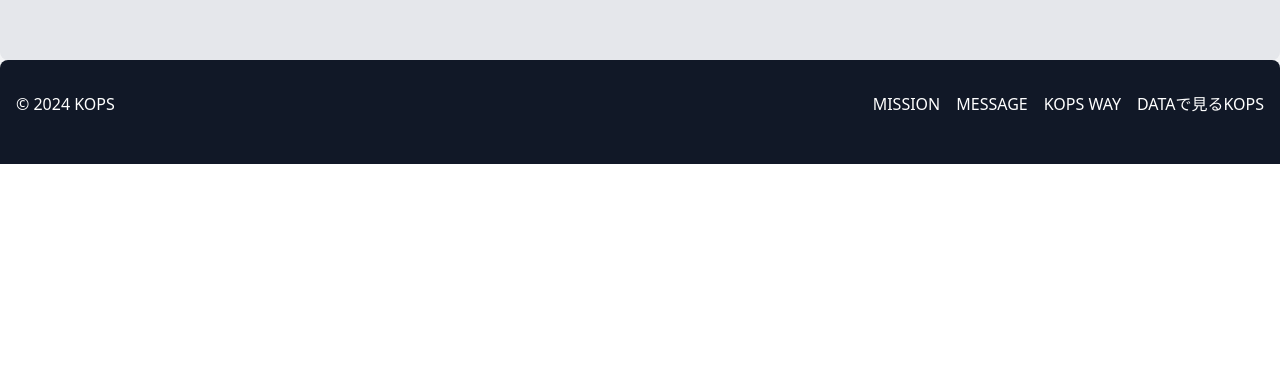
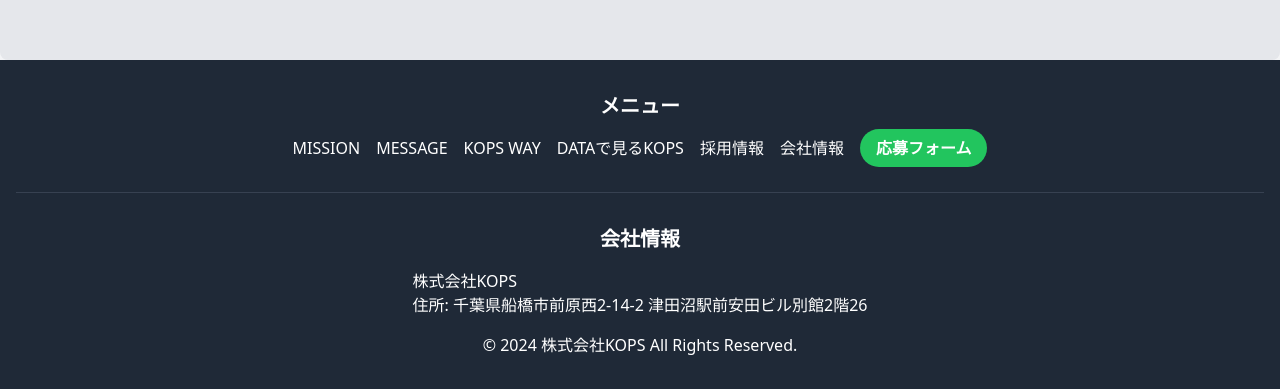
Before and after one commit to h-magome/kops-nuxt-project, a Nuxt app: page / in a window 1280 px wide. Shown: the part 6692-7081 px from the top of the page. Before the commit the page ends 6856 px from the top, so only its background shows below. Built offline with nearby package versions, Linux system fonts and the light colour scheme.

Commit message:
フッターを修正した

```diff
--- a/pages/index.vue
+++ b/pages/index.vue
@@ -133,7 +133,7 @@
             </div>
           </div>
         </div>
-        <div class="text-center">
+          <div class="text-center">
           <a href="#mission" class="bg-green-500 hover:bg-green-600 text-white font-bold py-3 px-6 rounded-full text-lg transition duration-300 ease-in-out transform hover:scale-105 shadow-xl" @click.prevent="scrollToElement('#contact')">
             KOPSの特徴をもっと見る
           </a>
@@ -233,18 +233,27 @@
     </section>
 
     <!-- Footer -->
-    <footer class="bg-gray-900 text-white py-8 rounded-t-lg">
-      <div class="container mx-auto px-4">
-        <div class="flex flex-col md:flex-row justify-between items-center mb-4">
-          <div class="text-center md:text-left mb-4 md:mb-0">
-            <p>&copy; 2024 KOPS</p>
+    <footer class="bg-gray-800 text-white py-8 px-4">
+      <div class="container mx-auto text-center">
+        <div class="mb-8">
+          <h3 class="text-xl font-semibold mb-4 cursor-pointer hover:text-gray-300 transition duration-300 ease-in-out" @click="scrollToTop">メニュー</h3>
+          <ul class="flex flex-wrap justify-center space-x-4">
+            <li><a href="#mission" class="hover:text-gray-300 transition duration-300 ease-in-out" @click.prevent="scrollToSection('mission')">MISSION</a></li>
+            <li><a href="#message" class="hover:text-gray-300 transition duration-300 ease-in-out" @click.prevent="scrollToSection('message')">MESSAGE</a></li>
+            <li><a href="#kops-way" class="hover:text-gray-300 transition duration-300 ease-in-out" @click.prevent="scrollToSection('kops-way')">KOPS WAY</a></li>
+            <li><a href="#company-data" class="hover:text-gray-300 transition duration-300 ease-in-out" @click.prevent="scrollToSection('company-data')">DATAで見るKOPS</a></li>
+            <li><a href="#recruitment" class="hover:text-gray-300 transition duration-300 ease-in-out" @click.prevent="scrollToSection('recruitment')">採用情報</a></li>
+            <li><a href="#company-info" class="hover:text-gray-300 transition duration-300 ease-in-out" @click.prevent="scrollToSection('company-info')">会社情報</a></li>
+            <li><a href="#application-statement" class="bg-green-500 text-white hover:bg-green-600 font-bold py-2 px-4 rounded-full transition duration-300 ease-in-out transform hover:scale-110" @click.prevent="scrollToSection('application-statement')">応募フォーム</a></li>
+          </ul>
+        </div>
+        <div class="border-t border-gray-700 pt-8">
+          <h3 class="text-xl font-semibold mb-4">会社情報</h3>
+          <div class="text-left max-w-fit mx-auto">
+            <p>株式会社KOPS</p>
+            <p>住所: 千葉県船橋市前原西2-14-2 津田沼駅前安田ビル別館2階26</p>
           </div>
-          <nav class="flex flex-wrap justify-center md:justify-end space-x-4">
-            <a href="#mission" class="text-white hover:text-green-500" @click="scrollToSection('mission')">MISSION</a>
-            <a href="#message" class="text-white hover:text-green-500" @click="scrollToSection('message')">MESSAGE</a>
-            <a href="#kops-way" class="text-white hover:text-green-500" @click="scrollToSection('kops-way')">KOPS WAY</a>
-            <a href="#company-data" class="text-white hover:text-green-500" @click="scrollToSection('company-data')">DATAで見るKOPS</a>
-          </nav>
+          <p class="mt-4">&copy; 2024 株式会社KOPS All Rights Reserved.</p>
         </div>
       </div>
     </footer>
```
